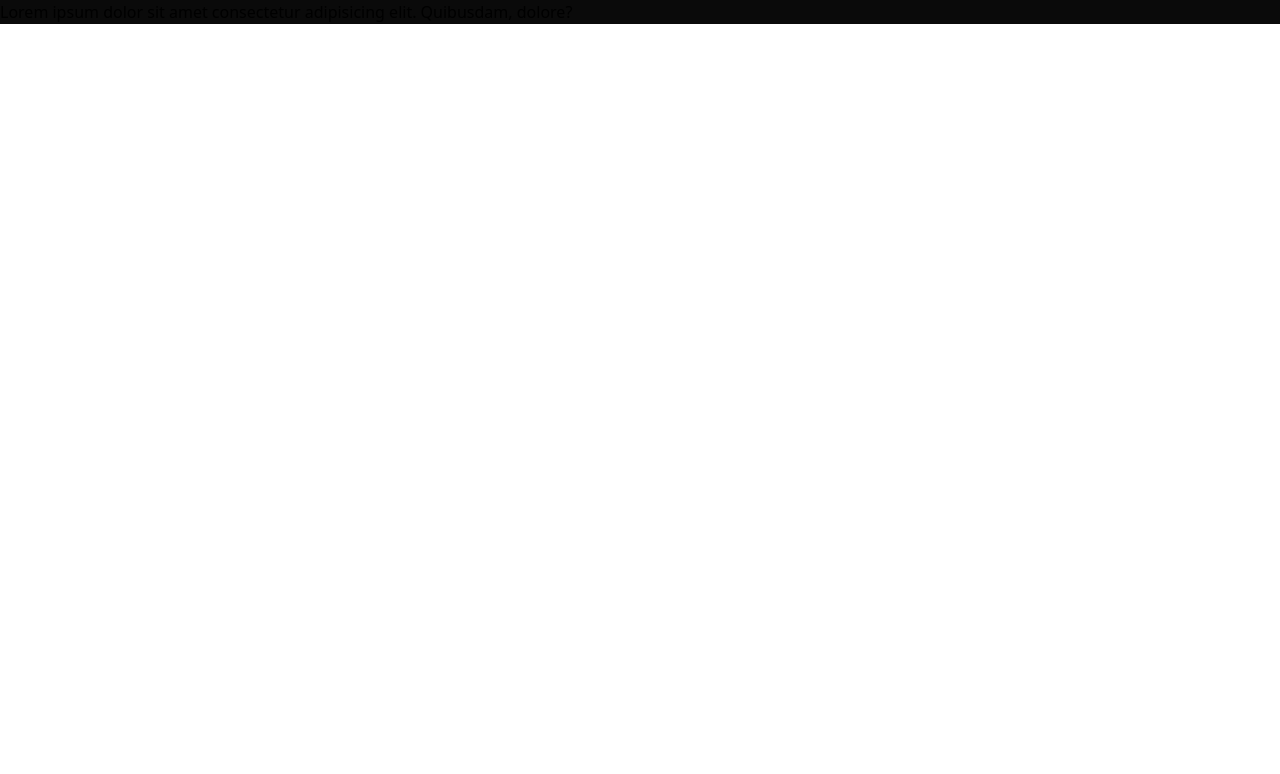
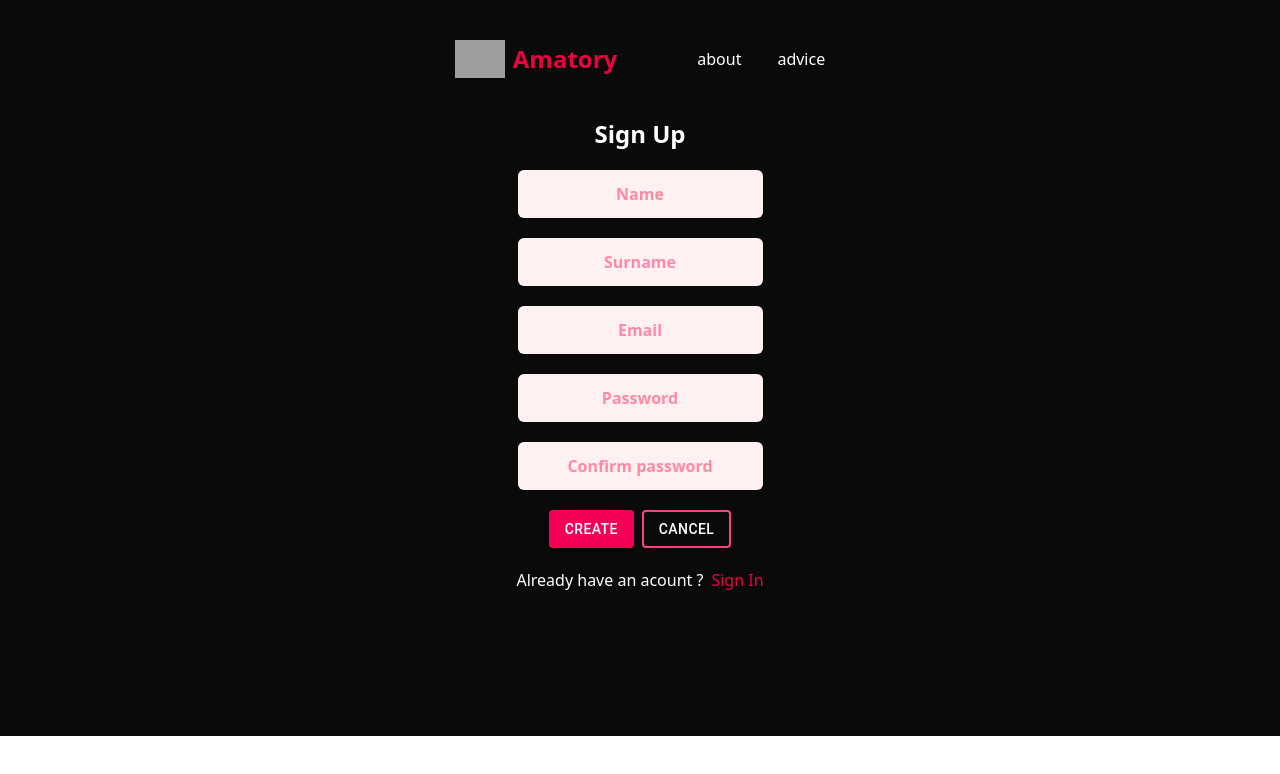
Before and after one commit to F4ntexx/Amatory, a React (Vite) app: page /signUp in a window 1280 px wide. Shown: the top 774 px of the page. Built offline with nearby package versions, Linux system fonts and the light colour scheme; grey boxes are pictures that could not be loaded.

Commit message:
Create SignIn/Up

```diff
--- a/package.json
+++ b/package.json
@@ -10,8 +10,11 @@
     "preview": "vite preview"
   },
   "dependencies": {
-    "@chakra-ui/react": "^3.27.0",
+    "@emotion/react": "^11.14.0",
+    "@emotion/styled": "^11.14.1",
     "@heroicons/react": "^2.2.0",
+    "@mui/icons-material": "^7.3.3",
+    "@mui/material": "^7.3.3",
     "@tailwindcss/vite": "^4.1.13",
     "bootstrap": "^5.3.8",
     "next-themes": "^0.4.6",
--- /dev/null
+++ b/src/components/SignButtons.tsx
@@ -0,0 +1,28 @@
+import Button from "@mui/material/Button";
+
+function SignButtons() {
+  return (
+    <div className="flex gap-2">
+      <Button
+        variant="contained"
+        sx={{
+          bgcolor: "#f50057",
+        }}
+      >
+        Create
+      </Button>
+      <Button
+        variant="outlined"
+        sx={{
+          borderColor: "#ff4081",
+          color: "white",
+          borderWidth: "2px",
+        }}
+      >
+        Cancel
+      </Button>
+    </div>
+  );
+}
+
+export default SignButtons;
--- a/src/components/ui/color-mode.tsx
+++ /dev/null
@@ -1,108 +0,0 @@
-"use client"
-
-import type { IconButtonProps, SpanProps } from "@chakra-ui/react"
-import { ClientOnly, IconButton, Skeleton, Span } from "@chakra-ui/react"
-import { ThemeProvider, useTheme } from "next-themes"
-import type { ThemeProviderProps } from "next-themes"
-import * as React from "react"
-import { LuMoon, LuSun } from "react-icons/lu"
-
-export interface ColorModeProviderProps extends ThemeProviderProps {}
-
-export function ColorModeProvider(props: ColorModeProviderProps) {
-  return (
-    <ThemeProvider attribute="class" disableTransitionOnChange {...props} />
-  )
-}
-
-export type ColorMode = "light" | "dark"
-
-export interface UseColorModeReturn {
-  colorMode: ColorMode
-  setColorMode: (colorMode: ColorMode) => void
-  toggleColorMode: () => void
-}
-
-export function useColorMode(): UseColorModeReturn {
-  const { resolvedTheme, setTheme, forcedTheme } = useTheme()
-  const colorMode = forcedTheme || resolvedTheme
-  const toggleColorMode = () => {
-    setTheme(resolvedTheme === "dark" ? "light" : "dark")
-  }
-  return {
-    colorMode: colorMode as ColorMode,
-    setColorMode: setTheme,
-    toggleColorMode,
-  }
-}
-
-export function useColorModeValue<T>(light: T, dark: T) {
-  const { colorMode } = useColorMode()
-  return colorMode === "dark" ? dark : light
-}
-
-export function ColorModeIcon() {
-  const { colorMode } = useColorMode()
-  return colorMode === "dark" ? <LuMoon /> : <LuSun />
-}
-
-interface ColorModeButtonProps extends Omit<IconButtonProps, "aria-label"> {}
-
-export const ColorModeButton = React.forwardRef<
-  HTMLButtonElement,
-  ColorModeButtonProps
->(function ColorModeButton(props, ref) {
-  const { toggleColorMode } = useColorMode()
-  return (
-    <ClientOnly fallback={<Skeleton boxSize="9" />}>
-      <IconButton
-        onClick={toggleColorMode}
-        variant="ghost"
-        aria-label="Toggle color mode"
-        size="sm"
-        ref={ref}
-        {...props}
-        css={{
-          _icon: {
-            width: "5",
-            height: "5",
-          },
-        }}
-      >
-        <ColorModeIcon />
-      </IconButton>
-    </ClientOnly>
-  )
-})
-
-export const LightMode = React.forwardRef<HTMLSpanElement, SpanProps>(
-  function LightMode(props, ref) {
-    return (
-      <Span
-        color="fg"
-        display="contents"
-        className="chakra-theme light"
-        colorPalette="gray"
-        colorScheme="light"
-        ref={ref}
-        {...props}
-      />
-    )
-  },
-)
-
-export const DarkMode = React.forwardRef<HTMLSpanElement, SpanProps>(
-  function DarkMode(props, ref) {
-    return (
-      <Span
-        color="fg"
-        display="contents"
-        className="chakra-theme dark"
-        colorPalette="gray"
-        colorScheme="dark"
-        ref={ref}
-        {...props}
-      />
-    )
-  },
-)
--- a/src/components/ui/toaster.tsx
+++ /dev/null
@@ -1,43 +0,0 @@
-"use client"
-
-import {
-  Toaster as ChakraToaster,
-  Portal,
-  Spinner,
-  Stack,
-  Toast,
-  createToaster,
-} from "@chakra-ui/react"
-
-export const toaster = createToaster({
-  placement: "bottom-end",
-  pauseOnPageIdle: true,
-})
-
-export const Toaster = () => {
-  return (
-    <Portal>
-      <ChakraToaster toaster={toaster} insetInline={{ mdDown: "4" }}>
-        {(toast) => (
-          <Toast.Root width={{ md: "sm" }}>
-            {toast.type === "loading" ? (
-              <Spinner size="sm" color="blue.solid" />
-            ) : (
-              <Toast.Indicator />
-            )}
-            <Stack gap="1" flex="1" maxWidth="100%">
-              {toast.title && <Toast.Title>{toast.title}</Toast.Title>}
-              {toast.description && (
-                <Toast.Description>{toast.description}</Toast.Description>
-              )}
-            </Stack>
-            {toast.action && (
-              <Toast.ActionTrigger>{toast.action.label}</Toast.ActionTrigger>
-            )}
-            {toast.closable && <Toast.CloseTrigger />}
-          </Toast.Root>
-        )}
-      </ChakraToaster>
-    </Portal>
-  )
-}
--- a/src/components/ui/tooltip.tsx
+++ /dev/null
@@ -1,46 +0,0 @@
-import { Tooltip as ChakraTooltip, Portal } from "@chakra-ui/react"
-import * as React from "react"
-
-export interface TooltipProps extends ChakraTooltip.RootProps {
-  showArrow?: boolean
-  portalled?: boolean
-  portalRef?: React.RefObject<HTMLElement | null>
-  content: React.ReactNode
-  contentProps?: ChakraTooltip.ContentProps
-  disabled?: boolean
-}
-
-export const Tooltip = React.forwardRef<HTMLDivElement, TooltipProps>(
-  function Tooltip(props, ref) {
-    const {
-      showArrow,
-      children,
-      disabled,
-      portalled = true,
-      content,
-      contentProps,
-      portalRef,
-      ...rest
-    } = props
-
-    if (disabled) return children
-
-    return (
-      <ChakraTooltip.Root {...rest}>
-        <ChakraTooltip.Trigger asChild>{children}</ChakraTooltip.Trigger>
-        <Portal disabled={!portalled} container={portalRef}>
-          <ChakraTooltip.Positioner>
-            <ChakraTooltip.Content ref={ref} {...contentProps}>
-              {showArrow && (
-                <ChakraTooltip.Arrow>
-                  <ChakraTooltip.ArrowTip />
-                </ChakraTooltip.Arrow>
-              )}
-              {content}
-            </ChakraTooltip.Content>
-          </ChakraTooltip.Positioner>
-        </Portal>
-      </ChakraTooltip.Root>
-    )
-  },
-)
--- a/src/pages/SignIn.tsx
+++ b/src/pages/SignIn.tsx
@@ -1,4 +1,34 @@
-function SignIn(){
-    return(<div>Lorem ipsum dolor sit amet consectetur adipisicing elit. Quibusdam, dolore?</div>)
+import HeaderIndex from "../components/HeaderIndex";
+import SignButtons from "../components/SignButtons";
+
+function SignIn() {
+  return (
+    <>
+      <div className="text-white h-185">
+        <HeaderIndex />
+        <form className="flex flex-col justify-center items-center gap-5">
+          <p className="text-2xl font-bold">Sign In</p>
+          <input
+            className="text-rose-500 font-semibold rounded-md py-3 text-center bg-rose-50 focus:outline-2 outline-offset-2 focus:outline-solid"
+            type="email"
+            placeholder="Email"
+          ></input>
+          <input
+            className="text-rose-500 font-semibold rounded-md py-3 text-center bg-rose-50 focus:outline-2 outline-offset-2 focus:outline-solid"
+            type="password"
+            placeholder="Password"
+          ></input>
+          <SignButtons />
+          <div className="flex gap-2 h-42">
+            <p>Not registered yet?</p>
+            <a href="/signIn" className="text-rose-600">
+              Sign Up
+            </a>
+          </div>
+        </form>
+      </div>
+    </>
+  );
 }
-export default SignIn
+
+export default SignIn;
--- a/src/pages/SignUp.tsx
+++ b/src/pages/SignUp.tsx
@@ -1,4 +1,45 @@
-function SignUp(){
-    return(<div>Lorem ipsum dolor sit amet consectetur adipisicing elit. Quibusdam, dolore?</div>)
+import HeaderIndex from "../components/HeaderIndex";
+import SignButtons from "../components/SignButtons"
+
+function SignUp() {
+  return (
+    <>
+      <div className="text-white">
+        <HeaderIndex />
+        <form className="flex flex-col justify-center items-center gap-5">
+            <p className="text-2xl font-bold">Sign Up</p>
+          <input
+            className="text-rose-500 font-semibold rounded-md py-3 text-center bg-rose-50 focus:outline-2 outline-offset-2 focus:outline-solid"
+            placeholder="Name"
+          ></input>
+          <input
+            className="text-rose-500 font-semibold rounded-md py-3 text-center bg-rose-50 focus:outline-2 outline-offset-2 focus:outline-solid"
+            placeholder="Surname"
+          ></input>
+                   <input
+            className="text-rose-500 font-semibold rounded-md py-3 text-center bg-rose-50 focus:outline-2 outline-offset-2 focus:outline-solid"
+            type="email"
+            placeholder="Email"
+          ></input>
+          <input
+            className="text-rose-500 font-semibold rounded-md py-3 text-center bg-rose-50 focus:outline-2 outline-offset-2 focus:outline-solid"
+            type="password"
+            placeholder="Password"
+          ></input>
+          <input
+            className="text-rose-500 font-semibold rounded-md py-3 text-center bg-rose-50 focus:outline-2 outline-offset-2 focus:outline-solid"
+            placeholder="Confirm password"
+          ></input>
+          <SignButtons/>
+          <div className="flex gap-2 h-42">
+            <p>Already have an acount ?</p>
+            <a href="/signIn" className="text-rose-600">
+              Sign In
+            </a>
+          </div>
+        </form>
+      </div>
+    </>
+  );
 }
-export default SignUp
+export default SignUp;
```
Also changed, not shown: src/components/ui/provider.tsx (deleted, +0 -15 lines), 1 other file (tests, documents, lock files or other folders).
